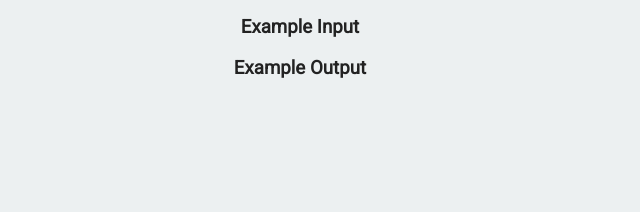
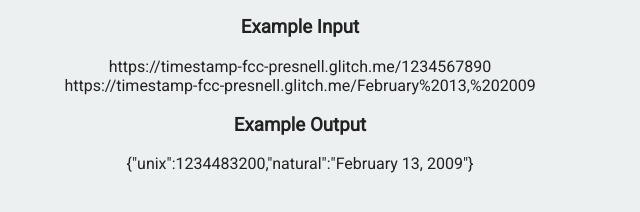
Before and after one commit to JaredPresnell/timestamp-api-FCC, a website: page views/index.html in a window 1280 px wide. Shown: the part 140-352 px from the top of the page, without its empty margins (340-980 px from the left). Drawn offline with Linux system fonts and the light colour scheme.

Commit message:
Checkpoint

```diff
--- a/package.json
+++ b/package.json
@@ -12,6 +12,6 @@
   },
   "repository": {
     "type": "git",
-    "url": "https://idontknow/todo.git"
+    "url": "https://github.com/JaredPresnell/timestamp-api-FCC.git"
   }
 }
--- a/server.js
+++ b/server.js
@@ -59,7 +59,7 @@
     var dateString= ''+(monthNames.indexOf(dateArr[0])+1)+'-'+parseInt(dateArr[1])+'-'+dateArr[2];
     var newDate = new Date(dateString).getTime()/1000;
     var returnObj = {};
-    if(newDate===0)
+    if(!  newDate)
       returnObj = {unix: null, natural: null};
     else
       returnObj ={unix: newDate, natural: req.params[0]};
--- a/views/index.html
+++ b/views/index.html
@@ -16,9 +16,16 @@
           <li>The API will return both the unix and natural format of the given date</li>
         </ol>
          <h3>Example Input</h3>
+        <p>
+          https://timestamp-fcc-presnell.glitch.me/1234567890<br>
+          https://timestamp-fcc-presnell.glitch.me/February%2013,%202009
+        </p>
         <h3>
           Example Output
         </h3>
+        <p>
+          {"unix":1234483200,"natural":"February 13, 2009"}
+        </p>
       </div>
    </body>
 
```
